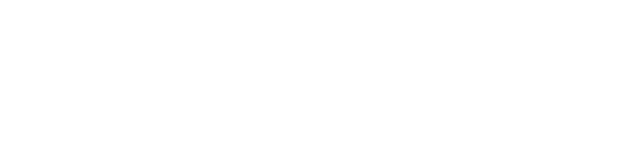
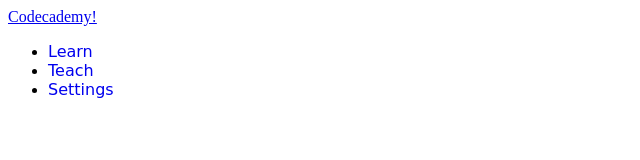
Before and after one commit to melanin/codecamedy, a plain HTML site: page html&css/index.html in a window 1280 px wide. Shown: the whole page, without its empty margins (0-640 px from the left). Drawn offline with Linux system fonts and the light colour scheme.

Commit message:
07 - Swinging from branch to branch

```diff
--- a/html&css/index.html
+++ b/html&css/index.html
@@ -1,13 +1,21 @@
 <!DOCTYPE html>
-<html> <!--The trunk of the tree!-->
-	<head> <!--Child of html, parent of title,
-		   sibling of body-->
-		<title></title> <!--Immediate child of head,
-						child of head AND html-->
+<html>
+	<head>
+		<link type="text/css" rel="stylesheet" href="stylesheet.css"/>
+		<title>Linkapalooza</title>
 	</head>
-	<body> <!--Child of html, parent of p,
-		   sibling of head-->
-		<p></p> <!--Immediate child of body,
-				child of body AND html-->
+	<body>
+		<a href="http://www.codecademy.com/">Codecademy!</a>
+		<ul>
+			<li>
+				<a href="http://www.codecademy.com/learn">Learn</a>
+			</li>
+			<li>
+				<a href="http://www.codecademy.com/create/creator">Teach</a>
+			</li>
+			<li>
+				<a href="http://www.codecademy.com/edit_account/basic_info">Settings</a>
+			</li>
+		</ul>
 	</body>
 </html>
--- /dev/null
+++ b/html&css/stylesheet.css
@@ -0,0 +1,6 @@
+/*Add your CSS below!*/
+
+li a {
+    text-decoration: none;
+    font-family: cursive;
+}
```
